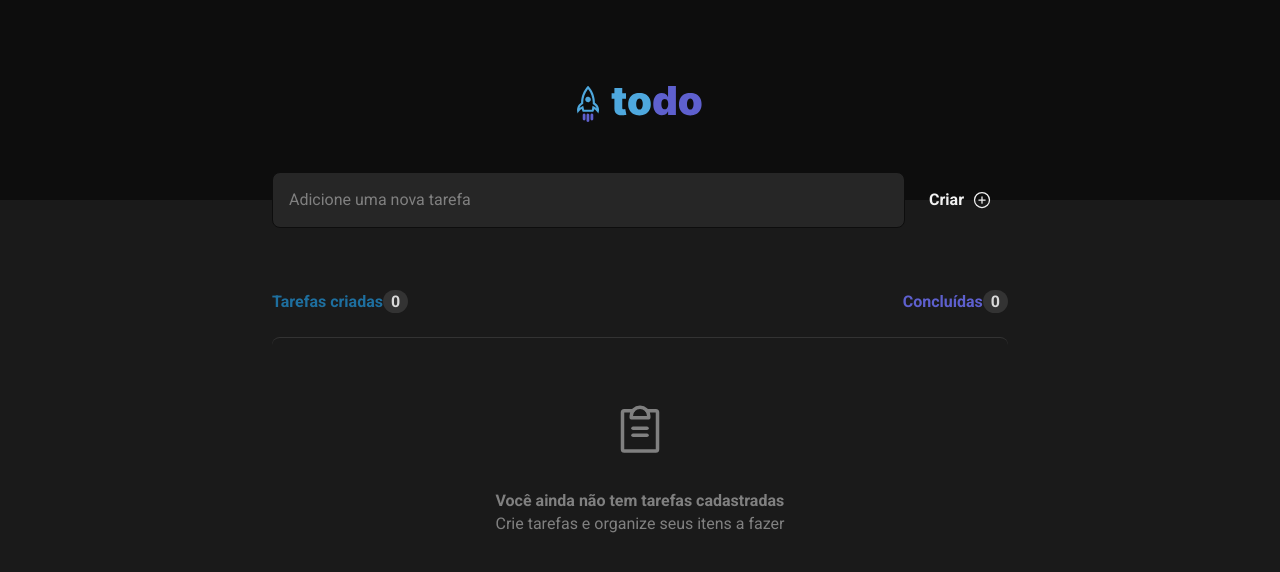
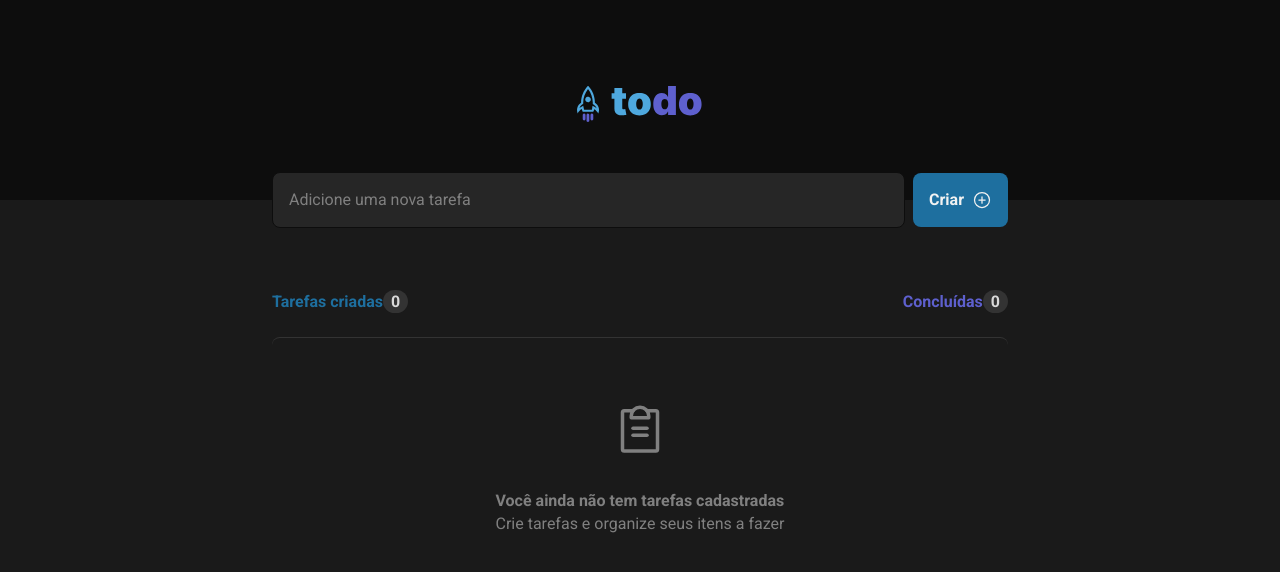
Before and after one commit to trickvg/challenge1-ignite-todo, a React (Vite) app: page / in a window 1280 px wide. Shown: the top 572 px of the page. Built offline with nearby package versions, Linux system fonts and the light colour scheme.

Commit message:
refactor: refactored New Task component

```diff
--- a/src/components/NewTask/NewTask.module.css
+++ b/src/components/NewTask/NewTask.module.css
@@ -5,7 +5,7 @@
   align-items: center;
   gap: 0.5rem;
   height: 54px;
-  margin-top: calc((54px / 2) * -1 );
+  margin-top: calc((54px / 2) * -1);
 }
 
 .input {
@@ -26,13 +26,11 @@
   border-radius: 8px;
   outline: 0;
   border: 0;
-  background-color: var(--blue-700);
+  background-color: var(--blue-500);
 
   display: flex;
   align-items: center;
   gap: 8px;
-
-
 }
 
 .button:disabled {
--- a/src/components/NewTask/index.tsx
+++ b/src/components/NewTask/index.tsx
@@ -1,16 +1,18 @@
+import { PlusCircle } from "phosphor-react";
 import { ChangeEvent, FormEvent, InvalidEvent, useState } from "react";
-
-import { PlusCircle } from "phosphor-react";
 import styles from "./NewTask.module.css";
 
 interface NewTaskProps {
   onCreateNewTask: (title: string) => void;
 }
 
+const PLUS_CIRCLE_ICON_SIZE = 20;
+const placeholderText = "Adicione uma nova tarefa";
+
 export function NewTask({ onCreateNewTask }: NewTaskProps) {
   const [newTaskText, setNewTaskText] = useState("");
 
-  function handleCrateNewTask(event: FormEvent) {
+  function handleCreateNewTask(event: FormEvent) {
     event.preventDefault();
     onCreateNewTask(newTaskText);
     setNewTaskText("");
@@ -28,17 +30,22 @@ export function NewTask({ onCreateNewTask }: NewTaskProps) {
   const isNewTaskEmpty = newTaskText.length === 0;
 
   return (
-    <form className={styles.addTaskContainer} onSubmit={handleCrateNewTask}>
+    <form className={styles.addTaskContainer} onSubmit={handleCreateNewTask}>
       <input
         className={styles.input}
         type="text"
-        placeholder="Adicione uma nova tarefa"
+        placeholder={placeholderText}
         value={newTaskText}
         onChange={handleNewTaskChange}
         onInvalid={handleNewTaskInvalid}
       />
-      <button type="submit" className={styles.button} disabled={isNewTaskEmpty}>
-        Criar <PlusCircle size={20} />
+      <button
+        type="submit"
+        aria-label="Criar nova tarefa"
+        className={styles.button}
+        disabled={isNewTaskEmpty}
+      >
+        Criar <PlusCircle size={PLUS_CIRCLE_ICON_SIZE} />
       </button>
     </form>
   );
```
